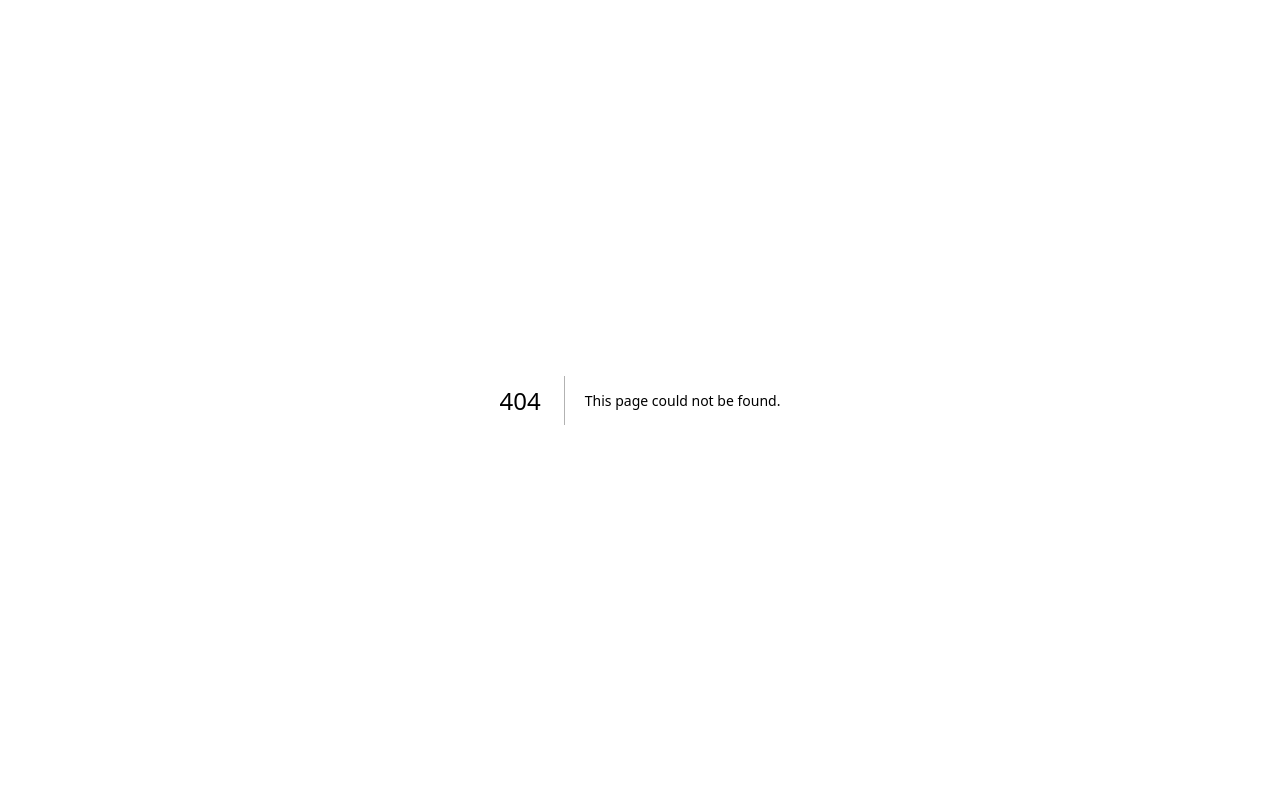
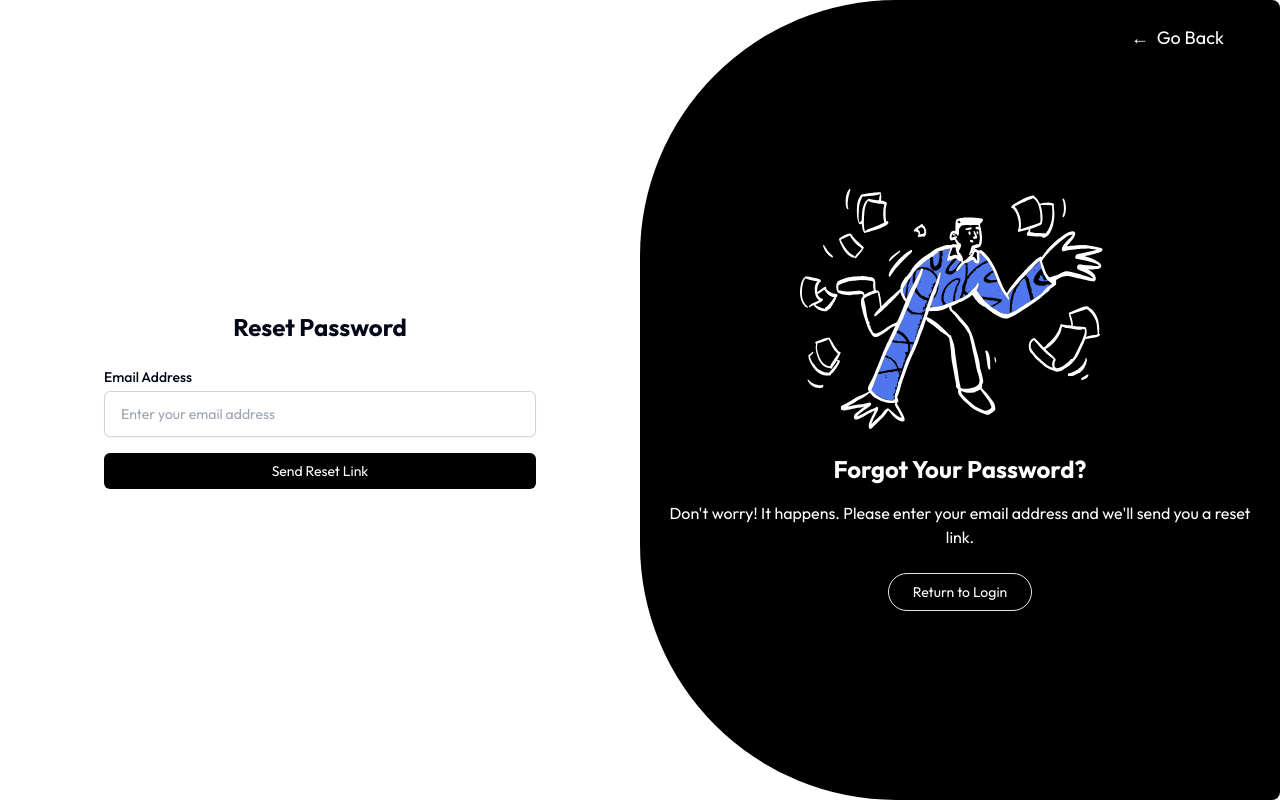
Before and after one commit to Dipeshdahiya/Remoteflow, a Next.js app: page /forgot-password in a window 1280 px wide. Before the commit this address had no page. Built offline with nearby package versions, Linux system fonts and the light colour scheme.

Commit message:
designed forgot-password page

```diff
--- /dev/null
+++ b/app/forgot-password/page.tsx
@@ -0,0 +1,122 @@
+"use client";
+
+import { useState } from "react";
+import { Button } from "@/components/ui/button";
+import Link from "next/link";
+import { useRouter } from "next/navigation";
+
+const forgotPassword = () => {
+    const [email, setEmail] = useState("");
+    const [isEmailSent, setIsEmailSent] = useState(false);
+    const router = useRouter();
+
+    const handleSubmit = async (e: React.FormEvent) => {
+        e.preventDefault();
+        // Here you would implement your password reset logic
+        // For now, I'll just simulate sending an email
+        try {
+            // Add your forgot password API call here
+            // await forgotPassword(email)
+            setIsEmailSent(true);
+            // Optionally redirect after a delay
+            setTimeout(() => {
+                router.push('/sign-in');
+            }, 3000);
+        } catch (error) {
+            alert("Error sending reset email. Please try again.");
+        }
+    };
+
+    return (
+        <div className="flex flex-col min-h-screen cursor-default">
+
+            <Link
+                href="/"
+                className="fixed z-20 w-50 top-4 right-10 text-white flex items-center bg-transparent text-[18px] py-2 px-4 rounded-full transition-all duration-1000 ease-in-out"
+            >
+                <span className="mr-2 bold">&#8592;</span>
+                Go Back
+            </Link>
+
+            <div className="relative flex flex-grow">
+
+                <div className="flex flex-col items-center justify-center w-1/2 p-8">
+                    <h2 className="mb-6 text-2xl font-bold">Reset Password</h2>
+                    {!isEmailSent ? (
+                        <form onSubmit={handleSubmit} className="w-3/4 space-y-4">
+                            <div>
+                                <label htmlFor="email" className="block text-sm font-medium">
+                                    Email Address
+                                </label>
+                                <input
+                                    type="email"
+                                    id="email"
+                                    value={email}
+                                    onChange={(e) => setEmail(e.target.value)}
+                                    className="block w-full px-4 py-3 mt-1 border border-gray-300 rounded-md shadow-sm focus:border-blue-500 focus:ring-blue-500 sm:text-sm"
+                                    required
+                                    placeholder="Enter your email address"
+                                />
+                            </div>
+                            <Button
+                                type="submit"
+                                className="w-full py-2 text-white bg-black rounded-md hover:bg-gray-800"
+                            >
+                                Send Reset Link
+                            </Button>
+                        </form>
+                    ) : (
+                        <div className="w-3/4 p-4 text-center bg-green-100 rounded-md">
+                            <p className="text-green-800">
+                                If an account exists for {email}, you will receive a password reset
+                                link shortly.
+                            </p>
+                            <p className="mt-2 text-sm text-green-600">
+                                Redirecting to login page in 5 seconds...
+                            </p>
+                        </div>
+                    )}
+                </div>
+
+
+                <div
+                    className="absolute top-0 right-0 h-full w-1/2 bg-black flex flex-col justify-center items-center shadow-lg"
+                    style={{
+                        borderRadius: "20vw 0 0 20vw",
+                        boxShadow: "0 0 50px 20px rgba(255, 255, 255, 0.1)",
+                    }}
+                >
+
+                    <img
+                        src="assets/MessyDoodle.svg"
+                        alt="Forgot Password Illustration"
+                        className="h-[30%] object-cover mb-6"
+                        style={{
+                            filter: "invert(1) sepia(0) saturate(1) hue-rotate(180deg)",
+                        }}
+                    />
+
+
+                    <h3 className="mb-4 text-2xl font-bold text-white transition-all duration-300">
+                        Forgot Your Password?
+                    </h3>
+
+
+                    <p className="px-4 mb-6 text-center text-white transition-all duration-300">
+                        Don't worry! It happens. Please enter your email address and we'll send
+                        you a reset link.
+                    </p>
+
+
+                    <Link href="/sign-in">
+                        <Button className="px-6 py-2 text-white transition-all duration-300 border rounded-full hover:bg-gray-900">
+                            Return to Login
+                        </Button>
+                    </Link>
+                </div>
+            </div>
+        </div>
+    );
+};
+
+export default forgotPassword;
--- a/app/sign-in/page.tsx
+++ b/app/sign-in/page.tsx
@@ -7,8 +7,10 @@ import Link from "next/link";
 import { signin, signUp } from "../actions/auth.action";
 import { useRouter } from "next/navigation";
 import { GoogleButton, GithubButton } from "@/components/button";
+import forgotPassword from "../forgot-password/page";
 import "@/public/google.svg"
 import "@/public/github.svg"
+
 const AuthPage = () => {
   const [signUpData, setSignUpData] = useState({
     name: "",
```
